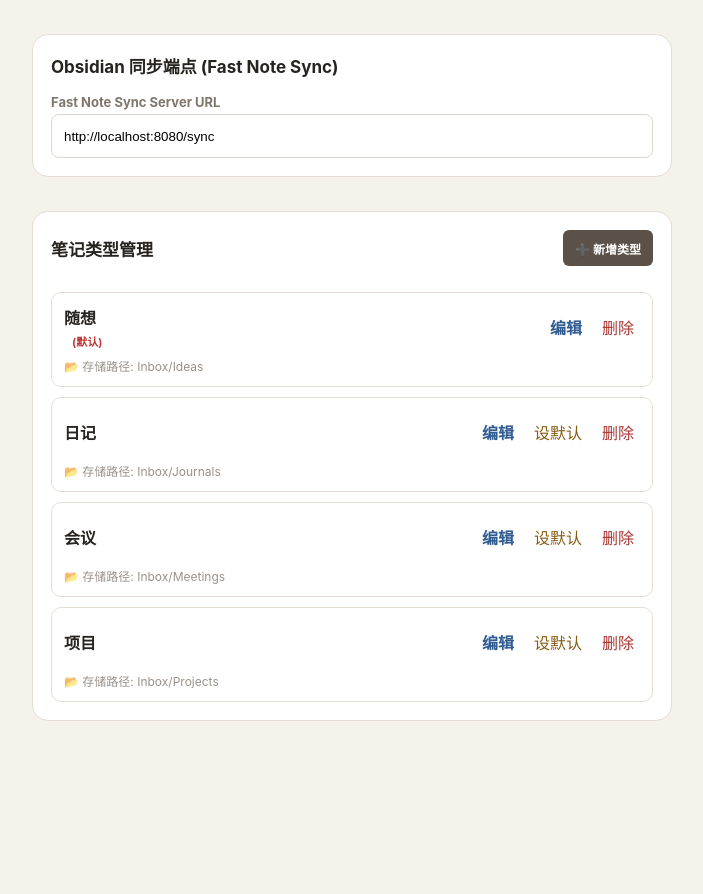
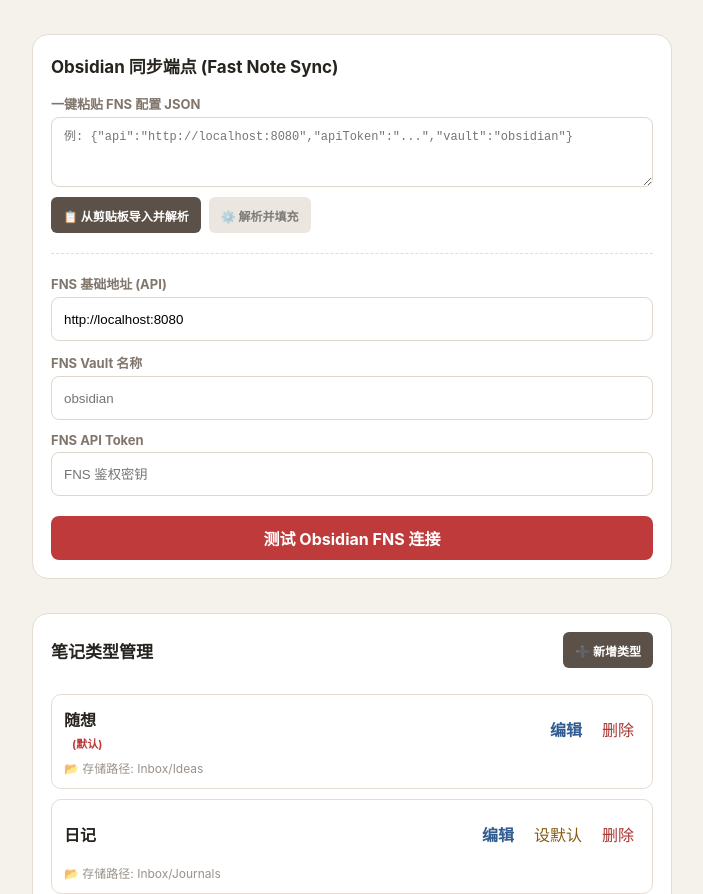
Before and after one commit to lulalulaluobo/voicenest-pocketbase, a React (Vite) app: page /settings in a window 1280 px wide. Shown: the part 1133-2027 px from the top of the page, without its empty margins (288-991 px from the left). Before the commit the page ends 1980 px from the top, so only its background shows below. Built offline with nearby package versions, Linux system fonts and the light colour scheme.

Commit message:
feat: 支持 Fast Note Sync JSON 配置一键解析导入与 Vault 连接测试

```diff
--- a/src/lib/config-store.ts
+++ b/src/lib/config-store.ts
@@ -65,7 +65,7 @@
 
 export function getSyncConfig(): SyncConfig {
   const data = localStorage.getItem('vn_sync')
-  return data ? JSON.parse(data) : { endpoint: 'http://localhost:8080/sync' }
+  return data ? JSON.parse(data) : { api: 'http://localhost:8080', apiToken: '', vault: '' }
 }
 
 export function saveSyncConfig(cfg: SyncConfig): void {
--- a/src/lib/sync.ts
+++ b/src/lib/sync.ts
@@ -1,29 +1,60 @@
 export interface SyncConfig {
-  endpoint: string
+  api: string
+  apiToken: string
+  vault: string
 }
 
 export async function syncToObsidian(
   title: string,
   markdown: string,
-  obsidianPath: string,
+  obsidianDir: string,
   config: SyncConfig
 ): Promise<void> {
-  const url = config.endpoint.replace(/\/+$/, '')
+  const baseUrl = config.api.replace(/\/+$/, '')
+  const url = `${baseUrl}/api/note`
+
+  // 拼接完整 Obsidian 文件相对路径，加 .md 后缀
+  const cleanDir = obsidianDir.replace(/^\/+|\/+$/g, '')
+  const fullPath = cleanDir ? `${cleanDir}/${title}.md` : `${title}.md`
 
   const response = await fetch(url, {
     method: 'POST',
     headers: {
-      'Content-Type': 'application/json'
+      'Content-Type': 'application/json',
+      'token': config.apiToken
     },
     body: JSON.stringify({
-      title,
+      vault: config.vault,
+      path: fullPath,
       content: markdown,
-      path: obsidianPath
+      createOnly: false
     })
   })
 
   if (!response.ok) {
     const errText = await response.text().catch(() => '')
-    throw new Error(`Fast Note Sync 同步失败 (${response.status}): ${errText}`)
+    throw new Error(`Obsidian 同步失败 (${response.status}): ${errText}`)
+  }
+
+  const data = await response.json().catch(() => null)
+  if (data && data.status === false) {
+    throw new Error(`Obsidian 同步失败: ${data.msg || data.message || '未知错误'}`)
   }
 }
+
+export async function testSyncConnection(config: SyncConfig): Promise<void> {
+  const baseUrl = config.api.replace(/\/+$/, '')
+  const url = `${baseUrl}/api/vault`
+
+  const response = await fetch(url, {
+    method: 'GET',
+    headers: {
+      'token': config.apiToken
+    }
+  })
+
+  if (!response.ok) {
+    const errText = await response.text().catch(() => '')
+    throw new Error(`连接失败 (${response.status}): ${errText}`)
+  }
+}
--- a/src/pages/SettingsPage.tsx
+++ b/src/pages/SettingsPage.tsx
@@ -12,6 +12,7 @@
 } from '../lib/config-store'
 import { transcribeAudio } from '../lib/asr'
 import { formatNote } from '../lib/llm'
+import { testSyncConnection } from '../lib/sync'
 
 export function SettingsPage() {
   // ASR
@@ -26,6 +27,9 @@
 
   // Sync
   const [syncConfig, setSyncConfig] = useState(getSyncConfig())
+  const [fnsJsonInput, setFnsJsonInput] = useState('')
+  const [syncTesting, setSyncTesting] = useState(false)
+  const [syncTestResult, setSyncTestResult] = useState<string | null>(null)
 
   // Note Types
   const [noteTypes, setNoteTypes] = useState<UserNoteType[]>(getNoteTypes())
@@ -109,10 +113,55 @@
   }
 
   // Sync Save
-  const handleSyncChange = (value: string) => {
-    const updated = { endpoint: value }
+  const handleSyncFieldChange = (field: string, value: string) => {
+    const updated = { ...syncConfig, [field]: value }
     setSyncConfig(updated)
     saveSyncConfig(updated)
+  }
+
+  const handleParseFnsJson = (rawText: string) => {
+    try {
+      const parsed = JSON.parse(rawText.trim())
+      const missing = ["api", "apiToken", "vault"].filter((k) => !String(parsed[k] || "").trim())
+      if (missing.length) {
+        alert(`FNS 配置缺少必需字段: ${missing.join(", ")}`)
+        return
+      }
+      const updated = {
+        api: String(parsed.api).trim().replace(/\/+$/, ""),
+        apiToken: String(parsed.apiToken).trim(),
+        vault: String(parsed.vault).trim()
+      }
+      setSyncConfig(updated)
+      saveSyncConfig(updated)
+      setFnsJsonInput('')
+      alert("FNS 配置已成功解析并填充，已自动保存！")
+    } catch (err: any) {
+      alert("解析失败，请确保粘贴的是合法的 FNS 配置 JSON 字符串")
+    }
+  }
+
+  const handleClipboardImport = async () => {
+    try {
+      const text = await navigator.clipboard.readText()
+      setFnsJsonInput(text)
+      handleParseFnsJson(text)
+    } catch (err) {
+      alert("无法读取系统剪贴板，请在输入框内手动粘贴后点击“解析并填充”")
+    }
+  }
+
+  const handleTestSync = async () => {
+    setSyncTesting(true)
+    setSyncTestResult(null)
+    try {
+      await testSyncConnection(syncConfig)
+      setSyncTestResult("✅ Obsidian 连接测试成功！已成功握手 Fast Note Sync 插件")
+    } catch (err: any) {
+      setSyncTestResult(`⚠️ 连接测试失败: ${err.message}`)
+    } finally {
+      setSyncTesting(false)
+    }
   }
 
   // Auto process toggling
@@ -341,15 +390,116 @@
       {/* Fast Note Sync 同步配置 */}
       <section className="settings-card">
         <h2>Obsidian 同步端点 (Fast Note Sync)</h2>
-        <div style={{ display: 'flex', flexDirection: 'column', gap: '4px' }}>
-          <label style={{ fontSize: '13px', fontWeight: 'bold', color: '#81766c' }}>Fast Note Sync Server URL</label>
-          <input
-            type="text"
-            value={syncConfig.endpoint}
-            onChange={(e) => handleSyncChange(e.target.value)}
-            placeholder="http://localhost:8080/sync"
-            style={{ minHeight: '44px', padding: '0 12px', borderRadius: '8px', border: '1px solid #ded6cb' }}
-          />
+        <div style={{ display: 'grid', gap: '12px' }}>
+
+          <div style={{ display: 'flex', flexDirection: 'column', gap: '4px' }}>
+            <label style={{ fontSize: '13px', fontWeight: 'bold', color: '#81766c' }}>一键粘贴 FNS 配置 JSON</label>
+            <textarea
+              value={fnsJsonInput}
+              onChange={(e) => setFnsJsonInput(e.target.value)}
+              placeholder='例: {"api":"http://localhost:8080","apiToken":"...","vault":"obsidian"}'
+              style={{ minHeight: '70px', padding: '8px 12px', borderRadius: '8px', border: '1px solid #ded6cb', fontFamily: 'monospace', fontSize: '12px' }}
+            />
+            <div style={{ display: 'flex', gap: '8px', marginTop: '6px' }}>
+              <button
+                type="button"
+                onClick={handleClipboardImport}
+                style={{
+                  minHeight: '36px',
+                  padding: '0 12px',
+                  borderRadius: '6px',
+                  background: '#5b5148',
+                  color: '#fff',
+                  border: 'none',
+                  fontSize: '12px',
+                  fontWeight: 'bold',
+                  cursor: 'pointer'
+                }}
+              >
+                📋 从剪贴板导入并解析
+              </button>
+              <button
+                type="button"
+                onClick={() => handleParseFnsJson(fnsJsonInput)}
+                disabled={!fnsJsonInput.trim()}
+                style={{
+                  minHeight: '36px',
+                  padding: '0 12px',
+                  borderRadius: '6px',
+                  background: '#ded6cb',
+                  color: '#27241f',
+                  border: 'none',
+                  fontSize: '12px',
+                  fontWeight: 'bold',
+                  cursor: 'pointer',
+                  opacity: fnsJsonInput.trim() ? 1 : 0.6
+                }}
+              >
+                ⚙️ 解析并填充
+              </button>
+            </div>
+          </div>
+
+          <hr style={{ border: '0', borderTop: '1px dashed #e5ddd4', margin: '8px 0' }} />
+
+          <div style={{ display: 'flex', flexDirection: 'column', gap: '4px' }}>
+            <label style={{ fontSize: '13px', fontWeight: 'bold', color: '#81766c' }}>FNS 基础地址 (API)</label>
+            <input
+              type="text"
+              value={syncConfig.api}
+              onChange={(e) => handleSyncFieldChange('api', e.target.value)}
+              placeholder="http://localhost:8080"
+              style={{ minHeight: '44px', padding: '0 12px', borderRadius: '8px', border: '1px solid #ded6cb' }}
+            />
+          </div>
+
+          <div style={{ display: 'flex', flexDirection: 'column', gap: '4px' }}>
+            <label style={{ fontSize: '13px', fontWeight: 'bold', color: '#81766c' }}>FNS Vault 名称</label>
+            <input
+              type="text"
+              value={syncConfig.vault}
+              onChange={(e) => handleSyncFieldChange('vault', e.target.value)}
+              placeholder="obsidian"
+              style={{ minHeight: '44px', padding: '0 12px', borderRadius: '8px', border: '1px solid #ded6cb' }}
+            />
+          </div>
+
+          <div style={{ display: 'flex', flexDirection: 'column', gap: '4px' }}>
+            <label style={{ fontSize: '13px', fontWeight: 'bold', color: '#81766c' }}>FNS API Token</label>
+            <input
+              type="password"
+              value={syncConfig.apiToken}
+              onChange={(e) => handleSyncFieldChange('apiToken', e.target.value)}
+              placeholder="FNS 鉴权密钥"
+              style={{ minHeight: '44px', padding: '0 12px', borderRadius: '8px', border: '1px solid #ded6cb' }}
+            />
+          </div>
+
+          <div style={{ marginTop: '8px' }}>
+            <button
+              type="button"
+              onClick={handleTestSync}
+              disabled={syncTesting}
+              style={{
+                minHeight: '44px',
+                width: '100%',
+                background: '#bf3b3b',
+                color: '#fff',
+                border: 'none',
+                borderRadius: '8px',
+                fontWeight: 'bold',
+                opacity: syncTesting ? 0.6 : 1
+              }}
+            >
+              {syncTesting ? '正在测试...' : '测试 Obsidian FNS 连接'}
+            </button>
+            {syncTestResult && (
+              <div style={{ marginTop: '8px', fontSize: '13px', padding: '8px', borderRadius: '6px', background: '#f5f2ec', wordBreak: 'break-all' }}>
+                {syncTestResult}
+              </div>
+            )}
+          </div>
+
         </div>
       </section>
 
```
Also changed, not shown: 1 other file (tests, documents, lock files or other folders).
